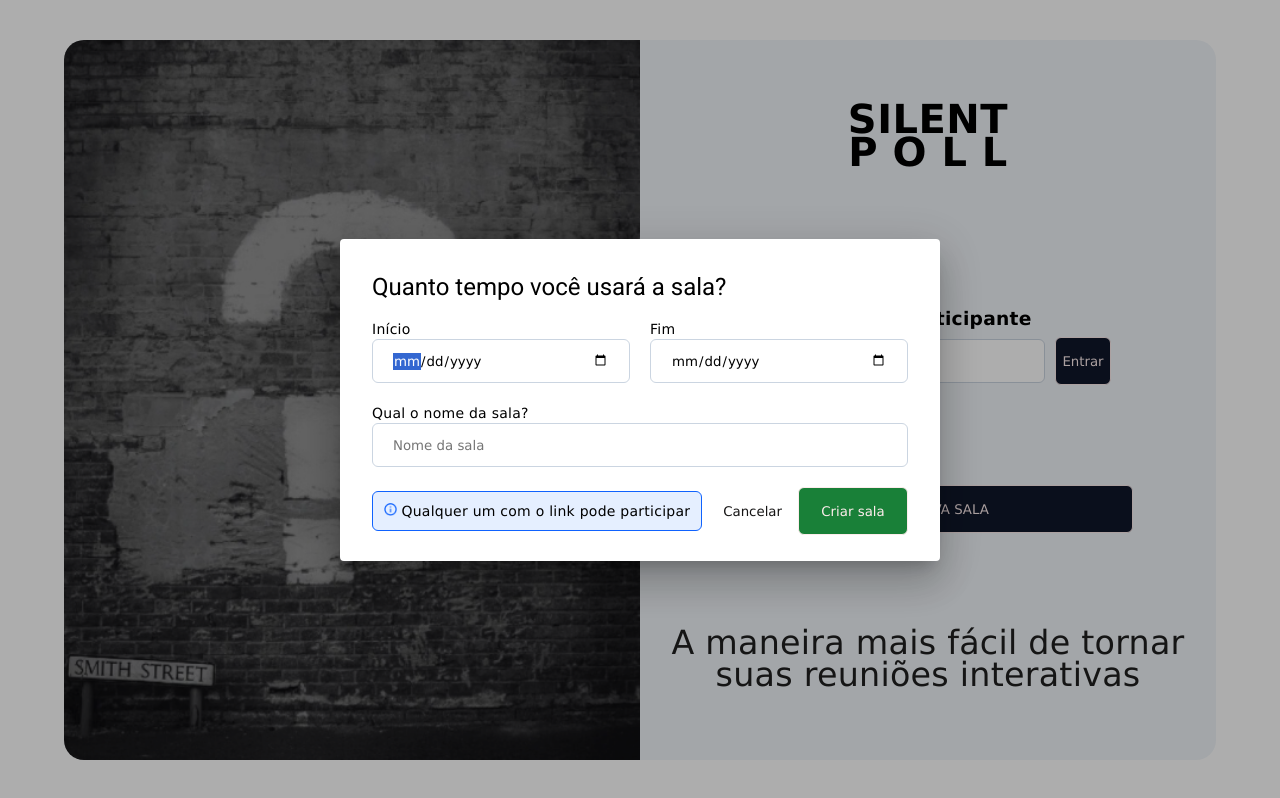
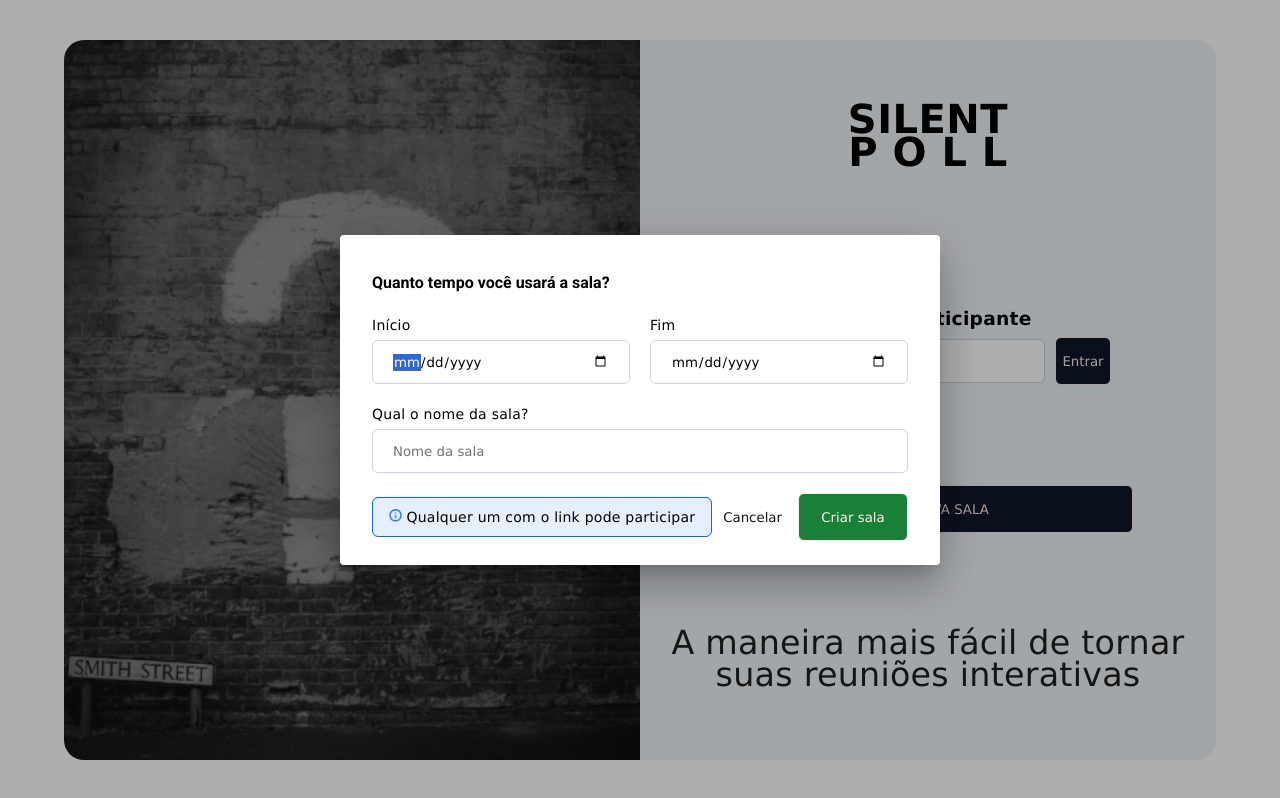
Before and after one commit to RobsonRioki/Desafio-Angular-V8, an Angular app: page / in a window 1280 px wide. Both pictures are taken after a click on the button "CRIAR NOVA SALA". Built offline with nearby package versions, Linux system fonts and the light colour scheme; no server answers.

Commit message:
fazendo algumas alteraçoes na modal

```diff
--- a/src/app/shared/modal/modal.component.css
+++ b/src/app/shared/modal/modal.component.css
@@ -1,7 +1,8 @@
 .modal {
     display: flex;
     width: 600px;
-    height: 322px;
+    height: 330px;
+    /* border-radius: 8px; */
 }
 
 .container-popout{
@@ -38,6 +39,11 @@
     outline: none;
     background-color: white;
     padding: 20px;
+    margin-top: 5px;
+}
+h1{
+    font-size: 16px;
+    font-weight: bold;
 }
 
 .nomeSala{
@@ -54,11 +60,12 @@
     outline: none;
     background-color: white;
     padding: 20px;
+    margin-top: 5px;
 }
 
 .divModalInfo{
     display: flex;
-    width: 330px;
+    width: 340px;
     height: 40px;
     align-items: center;
     justify-content: center;
```
